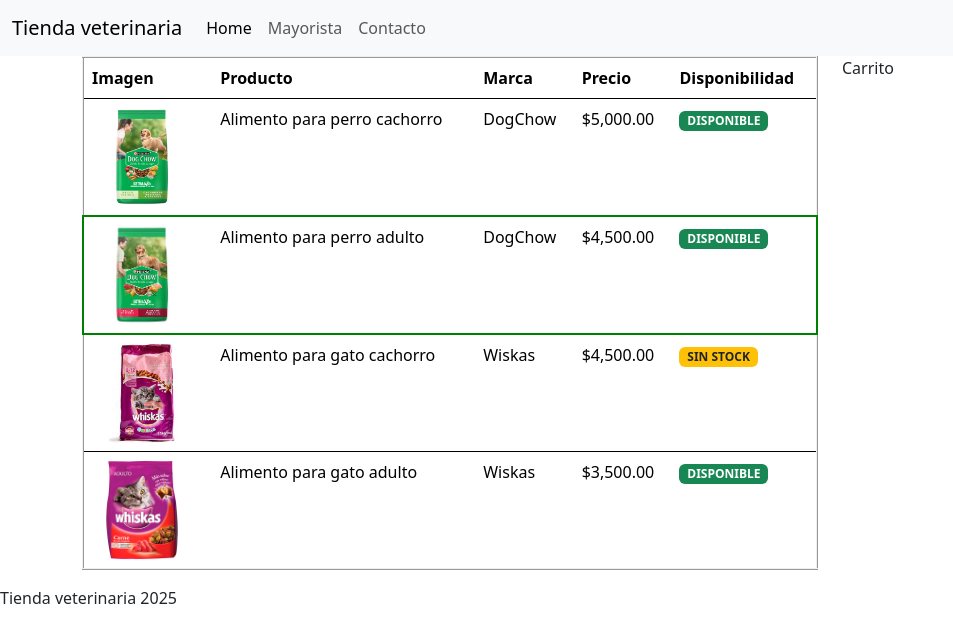
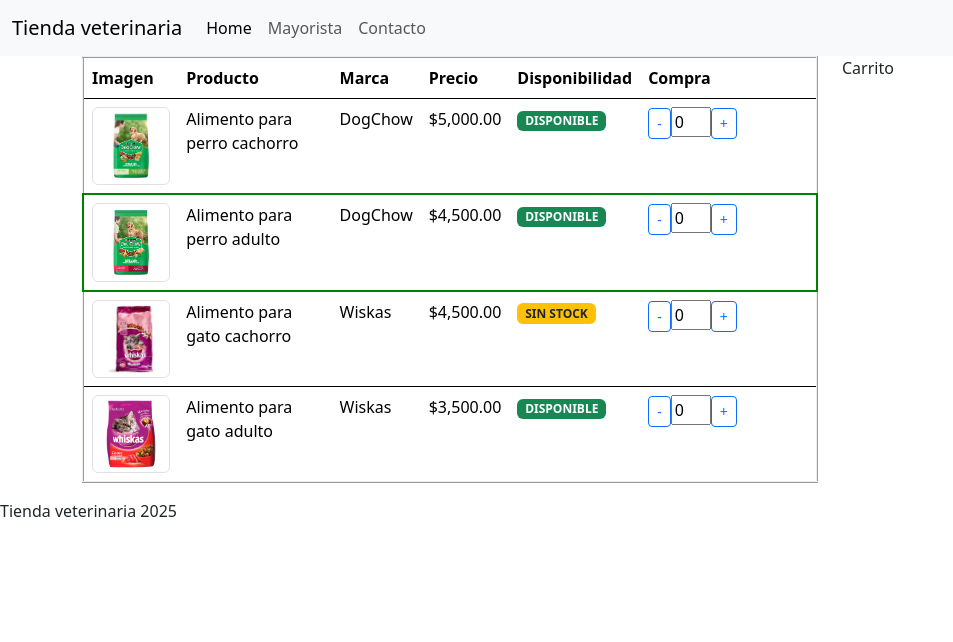
Before and after one commit to Juaky5555/Seminario_Angular, an Angular app: page / in a window 1280 px wide. Shown: the top 642 px of the page, without its empty margins (0-953 px from the left). Built offline with nearby package versions, Linux system fonts and the light colour scheme.

Commit message:
agrega binding de botones e input

```diff
--- a/src/app/app.module.ts
+++ b/src/app/app.module.ts
@@ -4,6 +4,8 @@
 import { AppRoutingModule } from './app-routing.module';
 import { AppComponent } from './app.component';
 import { ProductsListComponent } from './products-list/products-list.component';
+
+import { FormsModule } from '@angular/forms';
 
 @NgModule({
   declarations: [
@@ -12,7 +14,8 @@
   ],
   imports: [
     BrowserModule,
-    AppRoutingModule
+    AppRoutingModule,
+    FormsModule
   ],
   providers: [
     provideClientHydration(withEventReplay())
--- a/src/app/products-list/Product.ts
+++ b/src/app/products-list/Product.ts
@@ -5,4 +5,5 @@
     stock: number;
     image: string;
     clearance: boolean;
+    quantity: number;
 }
--- a/src/app/products-list/products-list.component.html
+++ b/src/app/products-list/products-list.component.html
@@ -6,15 +6,21 @@
             <th>Marca</th>
             <th>Precio</th>
             <th>Disponibilidad</th>
+            <th>Compra</th>
         </tr>
     </thead>
     <tbody>
         <tr *ngFor = "let Product of products" [ngClass] = "{'clearance' : Product.clearance}">
-            <td><img [src]="Product.image" [alt]="Product.name" width="100" height="100"></td>
+            <td><img [src]="Product.image" [alt]="Product.name" class="img-thumbnail" width="100" height="100"></td>
             <td>{{Product.name}}</td>
             <td>{{Product.brand}}</td>
             <td>{{Product.price | currency}}</td>
             <td> <span class = "badge bg-warning text-dark" *ngIf = "Product.stock == 0"> SIN STOCK </span><span class="badge bg-success" *ngIf = "Product.stock > 0"> DISPONIBLE </span> </td>
+            <td>
+                <button class="btn btn-outline-primary btn-sm" (click)="downQuantity(Product)">-</button>
+                <input class="col-3 input-number" type="number" [(ngModel)]="Product.quantity">
+                <button class="btn btn-outline-primary btn-sm" (click)="upQuantity(Product)">+</button>
+            </td>
         </tr>
     </tbody>
 </table>
--- a/src/app/products-list/products-list.component.scss
+++ b/src/app/products-list/products-list.component.scss
@@ -6,3 +6,9 @@
     border: 2px solid green;
     background: lightgreen;
 }
+//Para quitarle las flechitas molestas al input tipo number
+.input-number::-webkit-outer-spin-button,
+.input-number::-webkit-inner-spin-button {
+  -webkit-appearance: none;
+  margin: 0;
+}
--- a/src/app/products-list/products-list.component.ts
+++ b/src/app/products-list/products-list.component.ts
@@ -1,5 +1,5 @@
 import { Component } from '@angular/core';
-import { Product } from './product';
+import { Product } from './Product';
 
 @Component({
   selector: 'app-products-list',
@@ -16,6 +16,7 @@
               "stock" : 299,
               "image" : 'assets/img/young_dog_dogchow.png',
               "clearance" : false,
+              "quantity" : 0,
             },
             {
               "name" : "Alimento para perro adulto",
@@ -24,6 +25,7 @@
               "stock" : 250,
               "image" : 'assets/img/adult_dog_dogchow.jpg',
               "clearance" : true,
+              "quantity" : 0,
             },
             {
               "name" : "Alimento para gato cachorro",
@@ -32,6 +34,7 @@
               "stock" : 0,
               "image" : 'assets/img/young_cat_wiskas.jpg',
               "clearance" : false,
+              "quantity" : 0,
             },
             {
               "name" : "Alimento para gato adulto",
@@ -40,6 +43,19 @@
               "stock" : 200,
               "image" : 'assets/img/adult_cat_wiskas.jpg',
               "clearance" : false,
+              "quantity" : 0,
             }
           ]
+
+  upQuantity(product: Product): void {
+    if(product.quantity < product.stock){
+      product.quantity++;
+    }
+  }
+
+  downQuantity(product: Product): void {
+    if(product.quantity > 0){
+      product.quantity--;
+    }
+  }
 }
```
